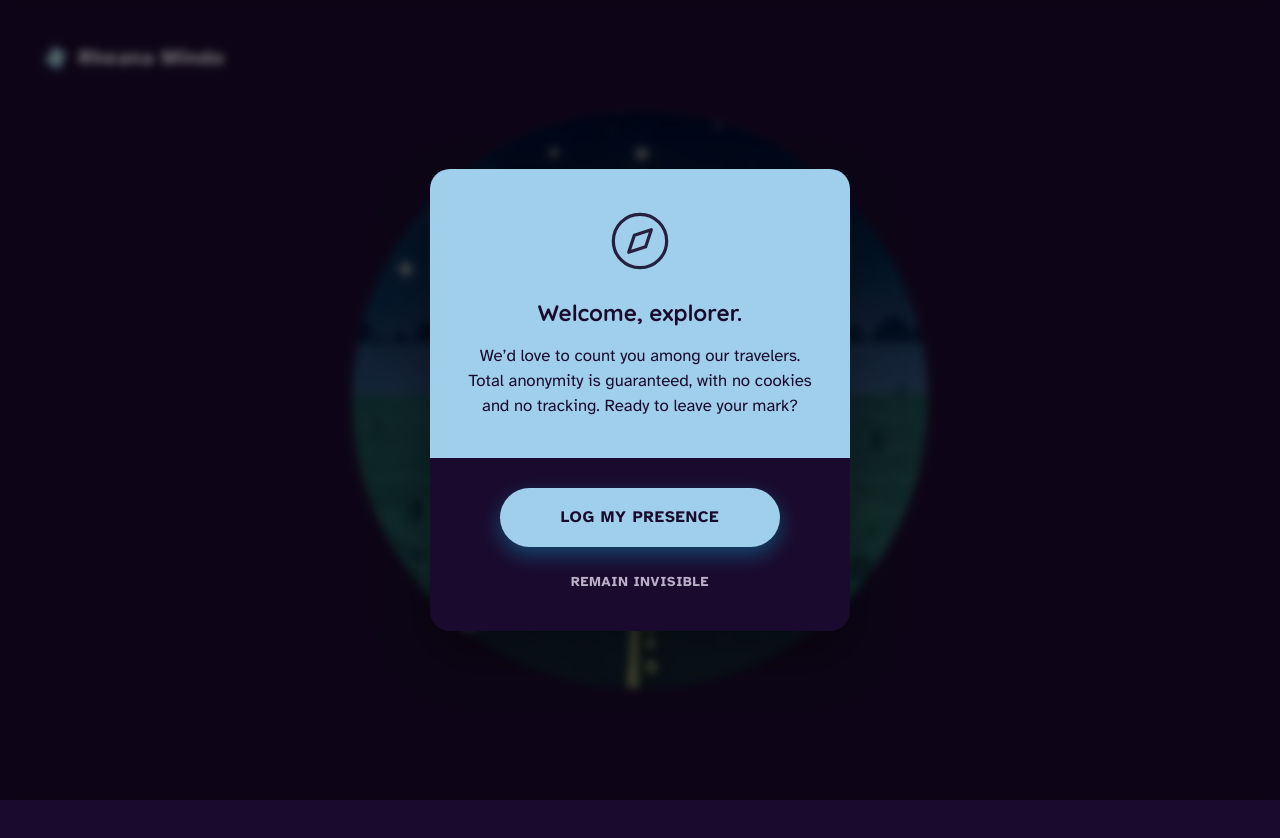
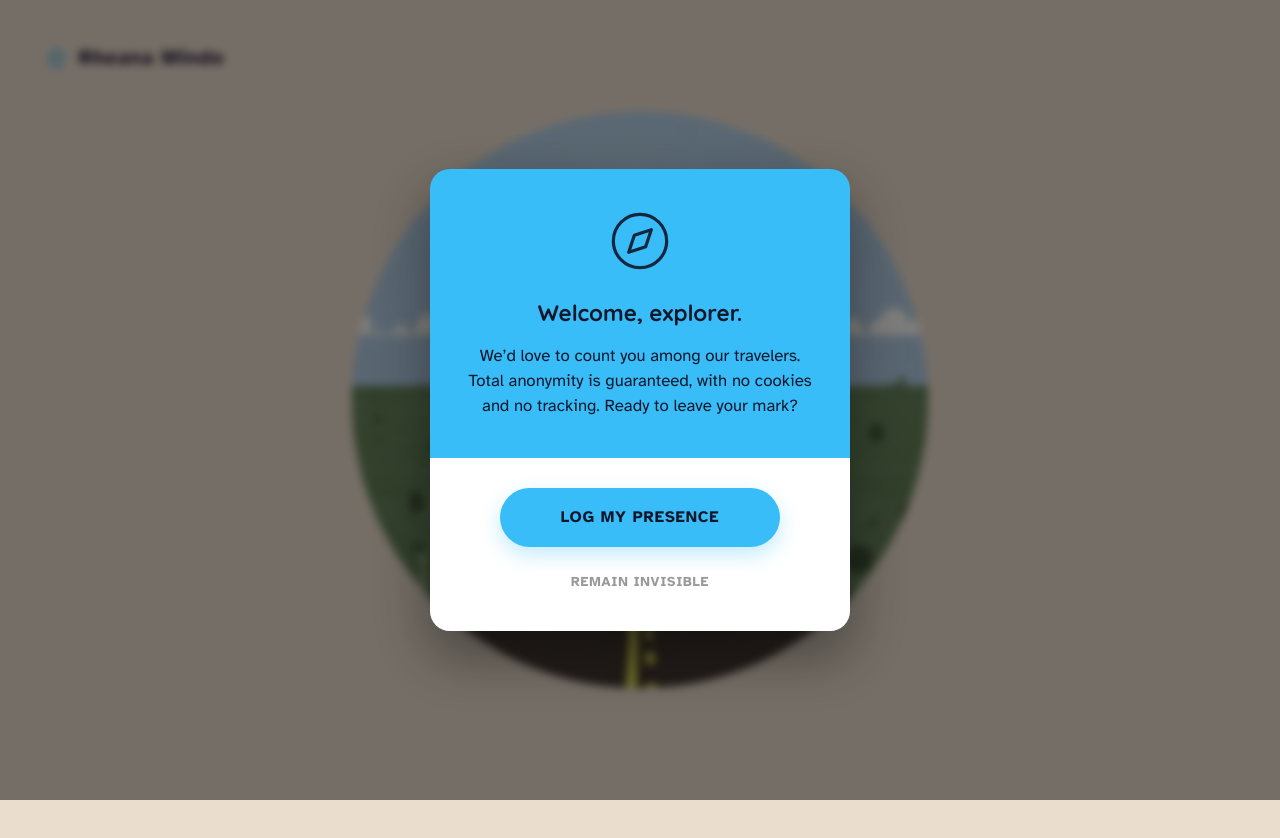
Before and after one commit to rmmindo/rheana-portfolio, a React (Vite) app in the folder apps/web/: page / in a window 1280 px wide. Shown: the top 838 px of the page. Built offline with nearby package versions, Linux system fonts and the light colour scheme.

Commit message:
feat: change default theme to light mode

```diff
--- a/apps/web/index.html
+++ b/apps/web/index.html
@@ -1,5 +1,5 @@
 <!doctype html>
-<html lang="en">
+<html lang="en" data-theme="light">
 <head>
   <meta charset="utf-8" />
   <meta name="viewport" content="width=device-width, initial-scale=1" />
--- a/apps/web/src/components/ThemeCord.jsx
+++ b/apps/web/src/components/ThemeCord.jsx
@@ -23,7 +23,7 @@ const MoonIcon = () => (
 
 
 export default function ThemeCord() {
-  const [theme, setTheme] = useState('dark'); // Default to dark as per current look
+  const [theme, setTheme] = useState('light'); // Default to dark as per current look
   const [dragY, setDragY] = useState(0);
   const [isDragging, setIsDragging] = useState(false);
   const [isTransitioning, setIsTransitioning] = useState(false);
```
